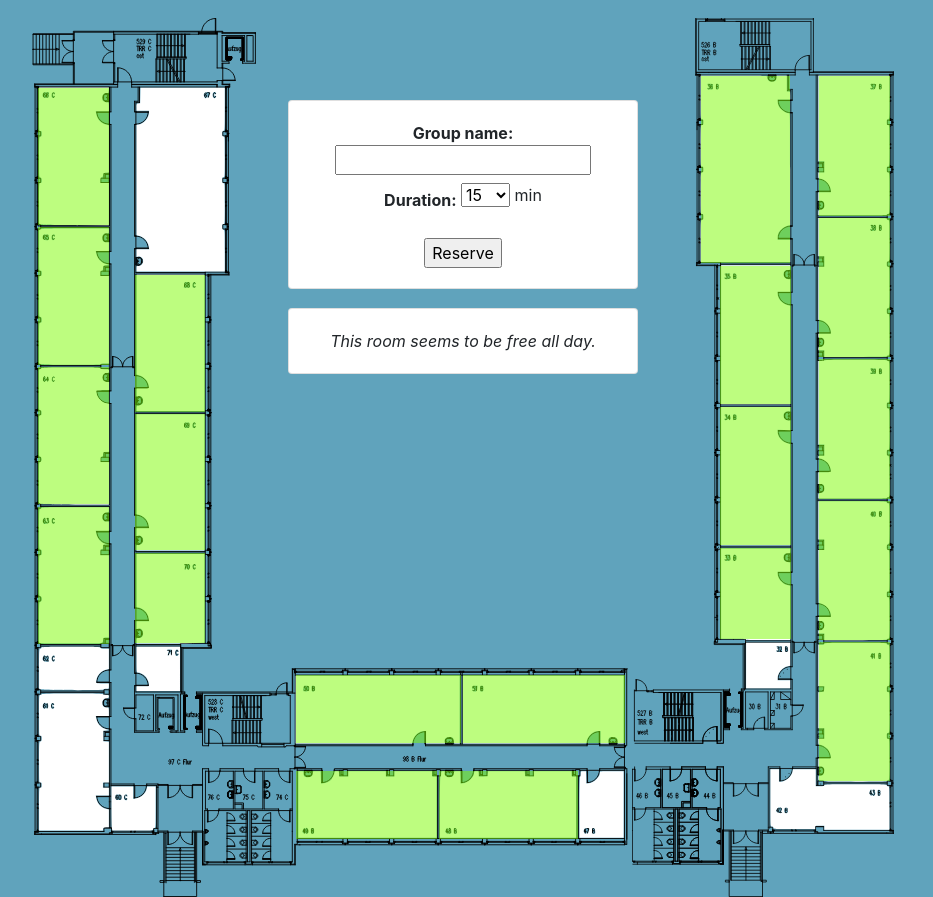
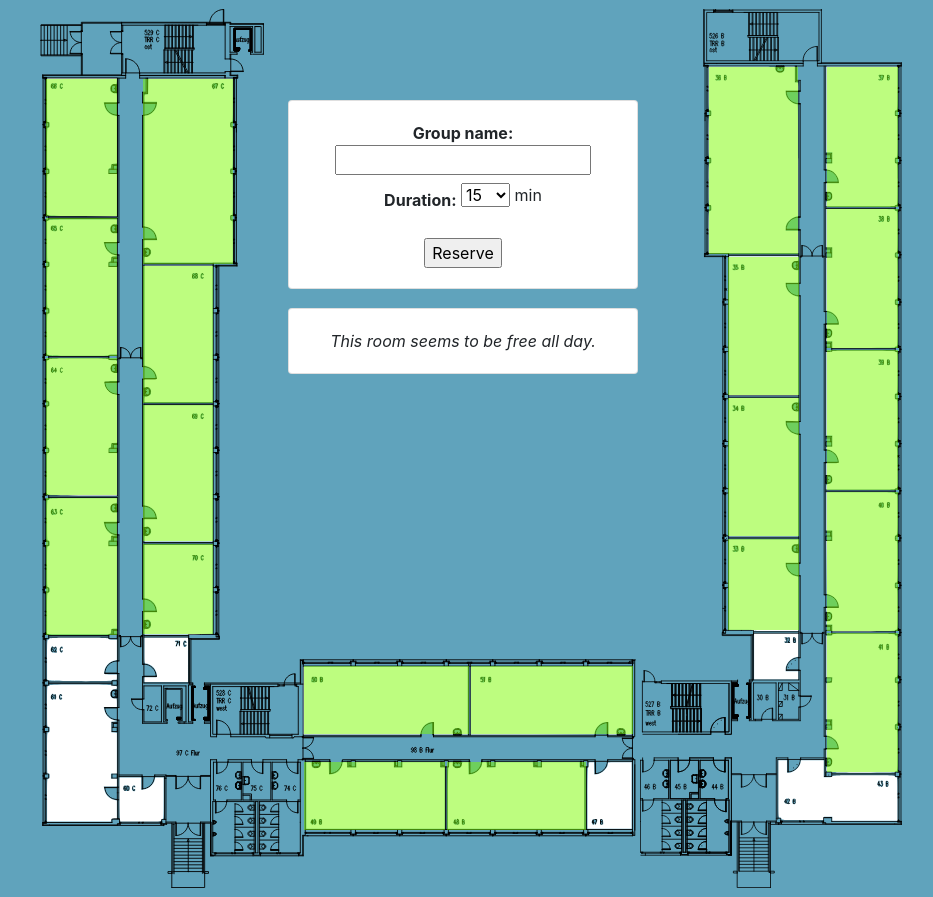
Before and after one commit to Justus-Jonas/DHBW-Room-Manager, a Django app: page /room/1/ in a window 1280 px wide. Shown: the part 76-973 px from the top of the page, without its empty margins (177-1110 px from the left). Run offline with Django 3.2, Linux system fonts and the light colour scheme; data comes from the database, SQL or seed files in the repository; some libraries are stand-ins or nearby versions.

Commit message:
fix room bg and jumping pictures

```diff
--- a/templates/room.html
+++ b/templates/room.html
@@ -83,8 +83,7 @@
 
 
 
-
-    <div style="position:relative; display:inline-block; min-width:900px;">
+    <div style="position:relative; display:inline-block; min-width:900px; top: -9px; left: 8px">
         <img src="/static/img/C-0.svg" alt="C building" style="margin-left: auto;margin-right: auto;display: inline;position:relative;top:2px" width="596" height="879">
         <img src="/static/img/B-0.svg" alt="B building" style="margin-left: auto;margin-right: auto;display: inline;position:relative;top:2px" height="879">
 
@@ -101,7 +100,7 @@
         {% endif %}
         <a alt="067C" title="067C" href="
             {% if states.Raum_067C.user == user.get_username %}
-                {% url 'delete' '067C' %}
+                {% url 'delete' '067C' %}"
             {% else %}
                 {% url 'room' '067C' %}"
             {% endif %}
```
Lines whose indentation alone changed are shown as unchanged.
